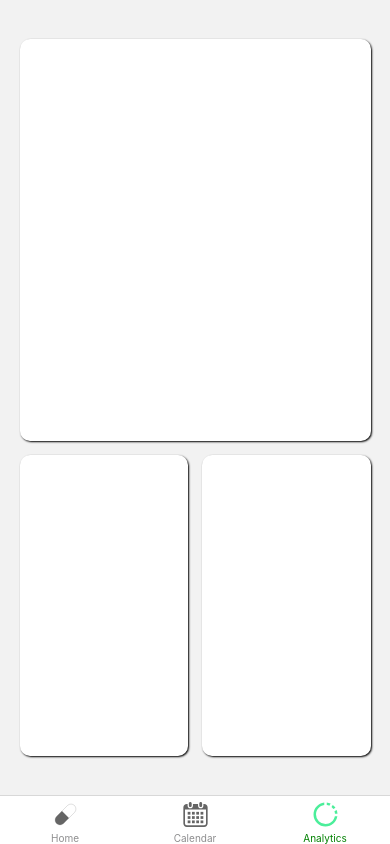
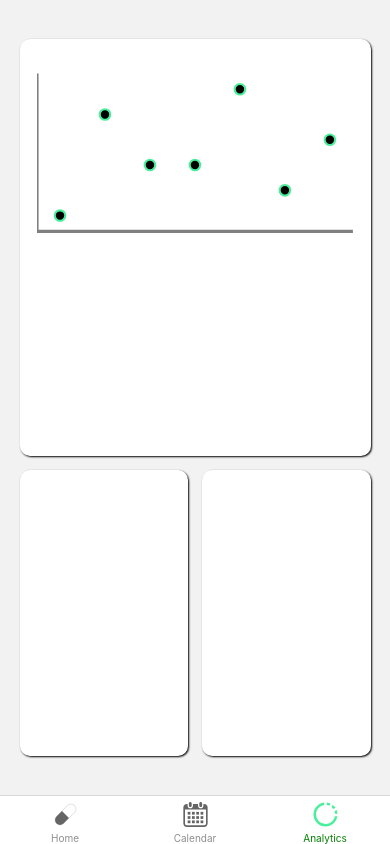
Before and after one commit to SamBehm/med-track, a React Native app: screen /Analytics in a window 390 px wide. Built offline with nearby package versions, Linux system fonts and the light colour scheme.

Commit message:
Added structure and point generation in LineChart to generate a graph
Currently it only has the x and y axes (axiis), and basic point generation.
The structure for line generation has also been added.

```diff
--- /dev/null
+++ b/components/graphing/LineChart.js
@@ -0,0 +1,74 @@
+import { View } from "react-native";
+import { Circle, G, Line, Svg } from "react-native-svg";
+
+
+function LineChart(props) {
+
+        const dataSet = [...props.data];
+        const paddingX = 1;
+        const paddingY = 30;
+        const viewBox = {
+                x: 300,
+                y: 150
+        }
+
+        let dataPoints = [];
+        const xIntervalSize = ((viewBox.x - paddingX) / dataSet.length);
+        dataSet.forEach((element, index) => {
+
+                let x = (xIntervalSize * index) + (paddingX / 2) + (xIntervalSize / 2);
+                let y = (element / props.maxYValue) * (viewBox.y - paddingY) + (paddingY / 2);
+                dataPoints.push({ x: x, y: y });
+        });
+
+        let connectingLines = [];
+        dataPoints.forEach((element, index) => {
+                connectingLines.push(
+                        <Line
+                                key={index}
+                        />
+                )
+        });
+
+
+
+        return (
+                <View style={props.containerStyle}>
+                        <Svg height="100%" width="100%" viewBox={`0 0 ${viewBox.x} ${viewBox.y}`}>
+                                <Line
+                                        x1="0"
+                                        y1={`0`}
+                                        x2={`0`}
+                                        y2={`${viewBox.y}`}
+                                        stroke={props.axisColor}
+                                        strokeWidth="3"
+                                />
+                                <Line
+                                        x1="0"
+                                        y1={`${viewBox.y}`}
+                                        x2={`${viewBox.x}`}
+                                        y2={`${viewBox.y}`}
+                                        stroke={props.axisColor}
+                                        strokeWidth="3"
+                                />
+                                <G>
+                                        {dataPoints.map((value, index) => {
+                                                return (
+                                                        <Circle
+                                                                key={index}
+                                                                cx={`${value.x}`}
+                                                                cy={`${value.y}`}
+                                                                r={`${props.pointRadius}`}
+                                                                stroke={props.pointColor}
+                                                                strokeWidth={'2'}
+                                                        />
+                                                )
+                                        })}
+                                </G>
+                        </Svg>
+                </View>
+        )
+
+}
+
+export default LineChart;
--- a/screens/AnalyticsScreen.js
+++ b/screens/AnalyticsScreen.js
@@ -1,5 +1,6 @@
 import { Component } from "react";
 import { View, Text, StyleSheet } from "react-native";
+import LineChart from "../components/graphing/LineChart";
 
 
 class AnalyticsScreen extends Component {
@@ -13,7 +14,14 @@ class AnalyticsScreen extends Component {
                 return (
                         <View style={[styles.container, { marginVertical: "10%", marginHorizontal: "5%" }]}>
                                 <View style={[styles.graphContainer, styles.statContainer]}>
-
+                                        <LineChart
+                                                containerStyle={{ flex: 1, width: "100%", maxHeight: "50%" }}
+                                                axisColor={"grey"}
+                                                pointColor={"#4bee9a"}
+                                                pointRadius={5}
+                                                data={[5, 1, 3, 3, 0, 4, 2]}
+                                                maxYValue={5}
+                                        />
                                 </View>
                                 <View style={[styles.container, styles.horizontalContainer]}>
                                         <View style={[styles.container, styles.statContainer, { marginRight: "2%" }]}>
@@ -37,9 +45,10 @@ const styles = StyleSheet.create({
         },
         graphContainer: {
                 flex: 4,
-                justifyContent: "center",
+                justifyContent: "flex-start",
                 alignContent: "center",
-                marginBottom: "4%"
+                marginBottom: "4%",
+                padding: "5%"
         },
         horizontalContainer: {
                 flex: 3,
```
